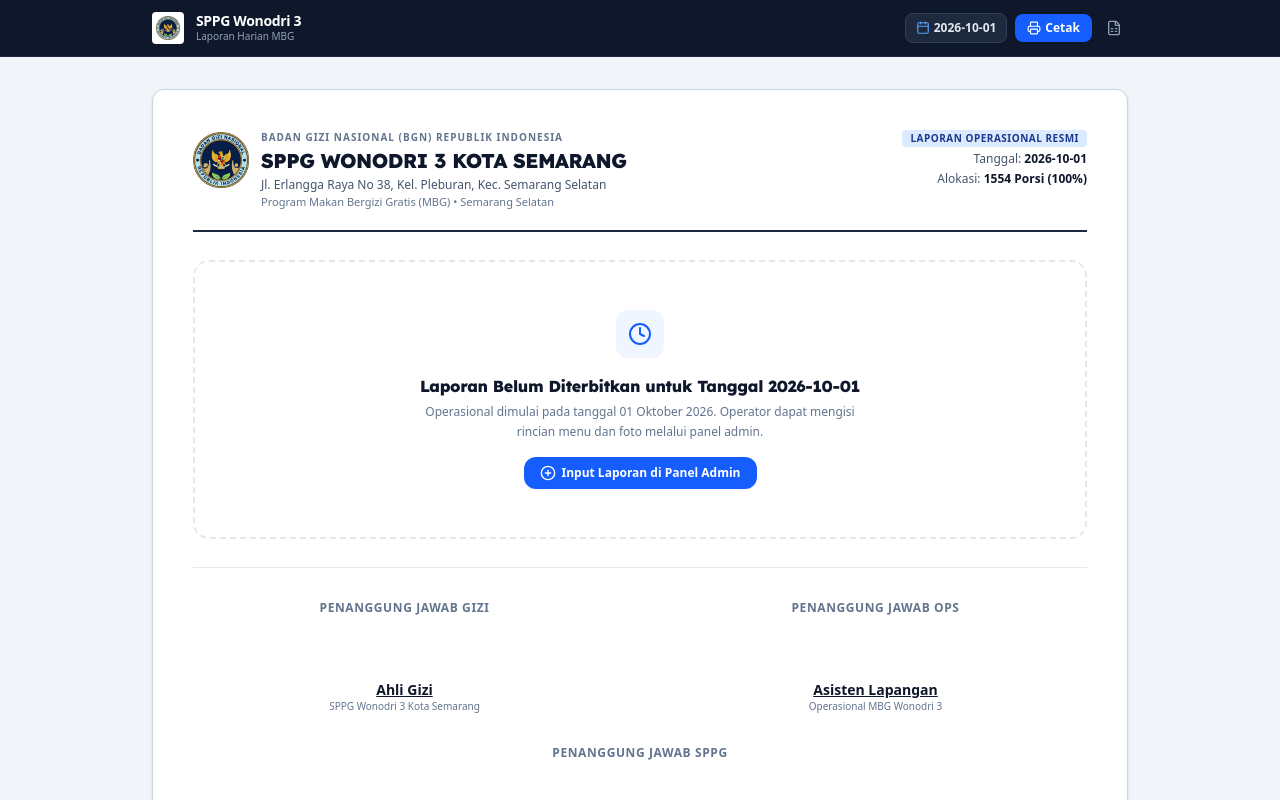
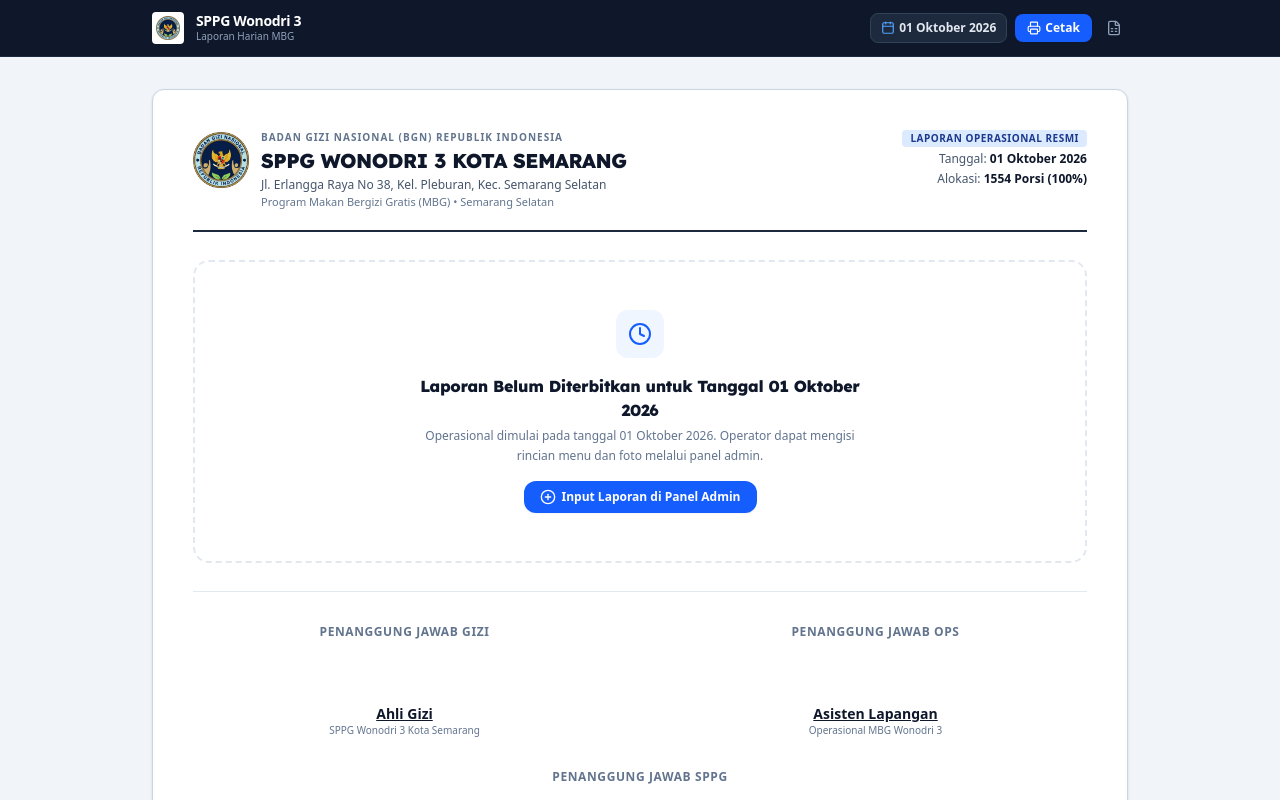
Before and after one commit to cilokesteh/arsip-operasional-sppg-wonodri3, a Next.js app: page / in a window 1280 px wide. Shown: the top 800 px of the page. Built offline with nearby package versions, Linux system fonts and the light colour scheme.

Commit message:
fix(format): apply official SNI date formatting (e.g. 01 Oktober 2026) across header date badges, document metadata, and photo overlays

```diff
--- a/app/page.tsx
+++ b/app/page.tsx
@@ -20,6 +20,7 @@
   Clock,
   PlusCircle,
 } from 'lucide-react';
+import { formatTanggalIndo } from '@/lib/dateUtils';
 
 export default function HomePage() {
   const [menuHistory, setMenuHistory] = useState<DailyMenuRecord[]>(INITIAL_MENU_HISTORY);
@@ -104,7 +105,7 @@
               className="px-2 sm:px-2.5 py-1.5 rounded-lg text-xs font-semibold text-slate-200 bg-slate-800 hover:bg-slate-700 border border-slate-700 flex items-center gap-1 cursor-pointer"
             >
               <CalendarIcon className="w-3.5 h-3.5 text-blue-400 shrink-0" />
-              <span className="text-[11px] sm:text-xs">{selectedDate}</span>
+              <span className="text-[11px] sm:text-xs">{formatTanggalIndo(selectedDate)}</span>
             </button>
             <button
               onClick={() => window.print()}
@@ -156,12 +157,17 @@
                 </div>
               </div>
 
+              {/* Status Dokumen Metadata SNI */}
               <div className="bg-slate-50 sm:bg-transparent p-2.5 sm:p-0 rounded-lg sm:text-right border sm:border-0 border-slate-200 text-xs text-slate-600 shrink-0 space-y-1">
                 <div className="inline-block px-2 py-0.5 bg-blue-100 text-blue-900 rounded text-[9px] sm:text-[10px] font-black uppercase tracking-wider">
                   Laporan Operasional Resmi
                 </div>
-                <div className="text-[11px] sm:text-xs">Tanggal: <strong className="text-slate-900">{selectedDate}</strong></div>
-                <div className="text-[11px] sm:text-xs">Alokasi: <strong className="text-slate-900">{totalMaster} Porsi (100%)</strong></div>
+                <div className="text-[11px] sm:text-xs">
+                  Tanggal: <strong className="text-slate-900">{formatTanggalIndo(selectedDate)}</strong>
+                </div>
+                <div className="text-[11px] sm:text-xs">
+                  Alokasi: <strong className="text-slate-900">{totalMaster} Porsi (100%)</strong>
+                </div>
               </div>
             </div>
           </div>
@@ -174,7 +180,7 @@
               </div>
               <div className="space-y-1 max-w-md mx-auto">
                 <h3 className="font-extrabold text-base text-slate-900">
-                  Laporan Belum Diterbitkan untuk Tanggal {selectedDate}
+                  Laporan Belum Diterbitkan untuk Tanggal {formatTanggalIndo(selectedDate)}
                 </h3>
                 <p className="text-xs text-slate-500 leading-relaxed">
                   Operasional dimulai pada tanggal 01 Oktober 2026. Operator dapat mengisi rincian menu dan foto melalui panel admin.
@@ -209,7 +215,7 @@
                       className="w-full h-full object-cover"
                     />
                     <div className="absolute bottom-2 left-2 px-2 py-0.5 rounded bg-black/70 text-white text-[9px] font-bold">
-                      Sajian {currentMenu.date}
+                      Sajian {formatTanggalIndo(currentMenu.date)}
                     </div>
                   </div>
 
@@ -421,22 +427,22 @@
                 {/* Mobile View: List Card Sekolah */}
                 <div className="grid grid-cols-1 gap-1.5 sm:hidden text-xs">
                   {filteredBeneficiaries.map((site, index) => (
-                    <tr key={site.id} className="block p-2.5 rounded-lg bg-slate-50 border border-slate-200 flex items-center justify-between">
-                      <td className="min-w-0 pr-2">
+                    <div key={site.id} className="p-2.5 rounded-lg bg-slate-50 border border-slate-200 flex items-center justify-between">
+                      <div className="min-w-0 pr-2">
                         <span className="font-extrabold text-slate-900 block truncate text-xs">
                           {index + 1}. {site.name}
                         </span>
                         <span className="text-[9px] text-slate-500 uppercase font-semibold">
                           Kategori {site.type}
                         </span>
-                      </td>
-                      <td className="text-right shrink-0">
+                      </div>
+                      <div className="text-right shrink-0">
                         <span className="font-black text-blue-900 text-xs block tabular-nums">
                           {site.masterCount} Porsi
                         </span>
                         <span className="text-[9px] text-emerald-700 font-bold">Tersalurkan</span>
-                      </td>
-                    </tr>
+                      </div>
+                    </div>
                   ))}
                 </div>
 
--- /dev/null
+++ b/lib/dateUtils.ts
@@ -0,0 +1,32 @@
+// Helper format tanggal resmi standar Indonesia (SNI / EYD)
+// Input: "2026-10-01" -> Output: "01 Oktober 2026"
+export function formatTanggalIndo(dateStr: string | null | undefined): string {
+  if (!dateStr) return '';
+  const parts = dateStr.trim().split('-');
+  if (parts.length !== 3) return dateStr;
+
+  const year = parts[0];
+  const monthIdx = parseInt(parts[1], 10) - 1;
+  const day = parts[2].padStart(2, '0');
+
+  const bulanIndo = [
+    'Januari',
+    'Februari',
+    'Maret',
+    'April',
+    'Mei',
+    'Juni',
+    'Juli',
+    'Agustus',
+    'September',
+    'Oktober',
+    'November',
+    'Desember',
+  ];
+
+  if (monthIdx >= 0 && monthIdx < 12) {
+    return `${day} ${bulanIndo[monthIdx]} ${year}`;
+  }
+
+  return dateStr;
+}
```
